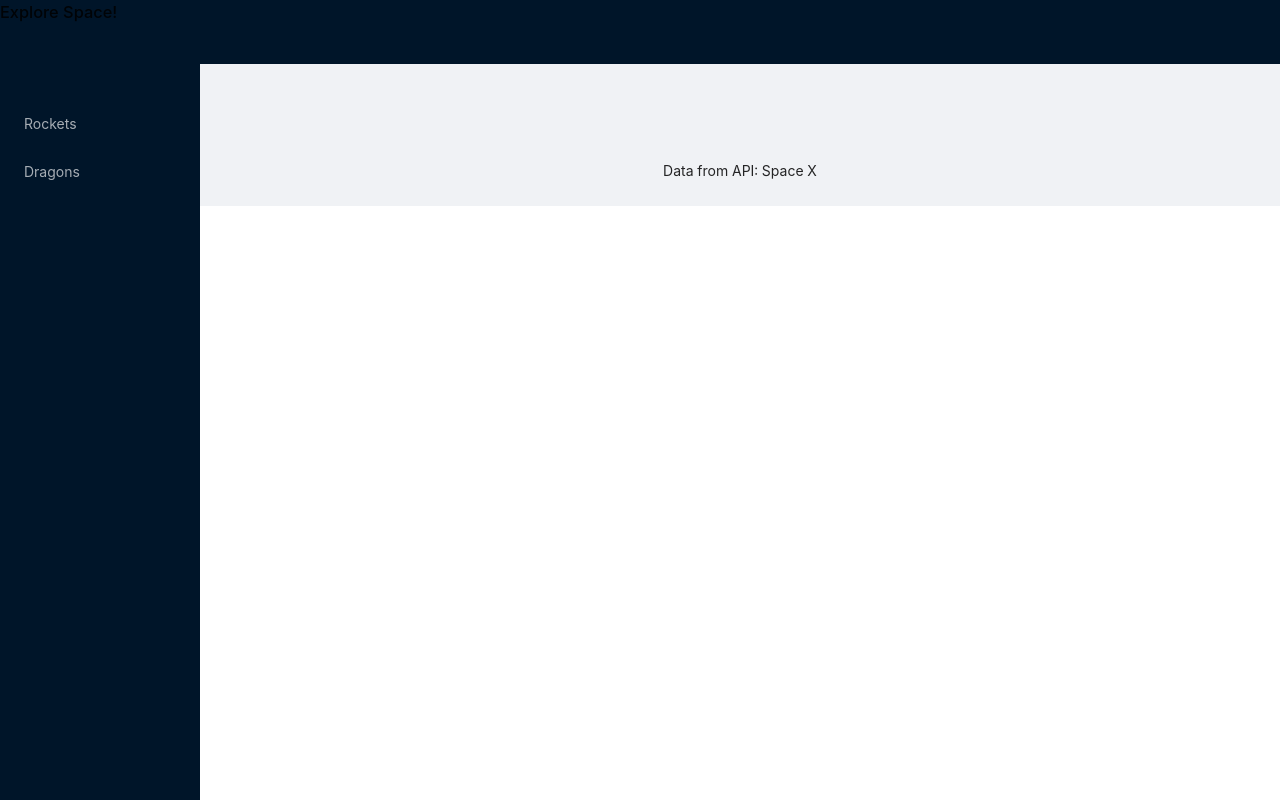
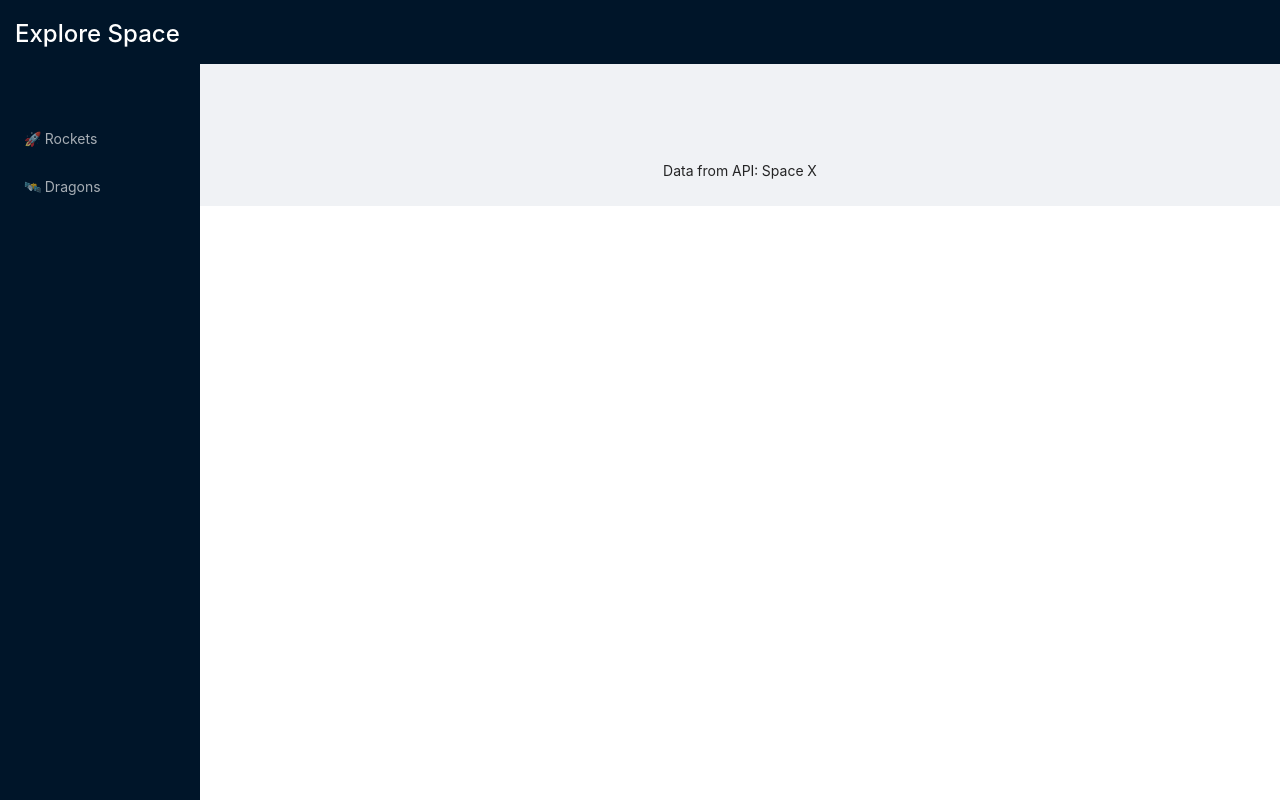
Before and after one commit to KG700/explore-space, a React (Create React App) app: page / in a window 1280 px wide. Built offline with nearby package versions, Linux system fonts and the light colour scheme.

Commit message:
Small modifications to styling and README.md

```diff
--- a/src/components/SpaceShipDetails/DragonDetails.tsx
+++ b/src/components/SpaceShipDetails/DragonDetails.tsx
@@ -5,7 +5,7 @@ import { ThunkDispatch } from 'redux-thunk';
 import * as actionCreators from '../../store/actions';
 
 import { IState } from '../../store/reducer';
-import { Modal} from 'antd';
+import { Modal, Statistic, Row, Col, Divider } from 'antd';
 
 type Props = {
     dragon: any,
@@ -16,6 +16,7 @@ type Props = {
 const DragonDetails = ({ dragon, isVisible, onClickNotVisible }: Props) => {
     return (
         <div>
+            { Object.keys(dragon).length > 0 &&
                 <Modal
                     title={dragon.name}
                     visible={isVisible}
@@ -24,8 +25,28 @@ const DragonDetails = ({ dragon, isVisible, onClickNotVisible }: Props) => {
                     onOk={onClickNotVisible}
                     onCancel={onClickNotVisible}
                 >
+                        <Row gutter={16}>
+                            <Col span={8}>
+                                <Statistic
+                                    title="First Flight" value={dragon.first_flight}
+                                />
+                            </Col>
+                            <Col span={8}>
+                                <Statistic
+                                    title="Height (with trunk)" value={dragon.height_w_trunk.meters + 'm'}
+                                />
+                            </Col>
+                            <Col span={8}>
+                                <Statistic
+                                    title="Dry Mass" value={dragon.dry_mass_kg + 'kg'}
+                                />
+                            </Col>
+                        </Row>
+
+                        <Divider />
                     <p>{dragon.description}</p>
                 </Modal>
+            }
         </div>
     )
 }
--- a/src/components/SpaceShipDetails/RocketDetails.tsx
+++ b/src/components/SpaceShipDetails/RocketDetails.tsx
@@ -46,7 +46,7 @@ const RocketDetails = ({ rocket, isVisible, onClickNotVisible }: Props) => {
                     <Row gutter={16}>
                         <Col span={12}>
                             <Statistic
-                                title="First Flight" value={rocket.first_flight}
+                                title="First Flight Year" value={rocket.first_flight}
                             />
                         </Col>
                         <Col span={12}>
--- a/src/containers/App.css
+++ b/src/containers/App.css
@@ -7,3 +7,9 @@ ul {
 .logo-container {
  height: 100px;
 }
+
+.logo-container h1 {
+  color: white;
+  font-size: x-large;
+  margin: 15px;
+}
--- a/src/containers/App.tsx
+++ b/src/containers/App.tsx
@@ -36,13 +36,13 @@ class App extends Component<Props> {
       }}
     >
       {/* <div className="logo" /> */}
-      <div className="logo-container"><h1>Explore Space!</h1></div>
+      <div className="logo-container"><h1>Explore Space</h1></div>
       <Menu theme="dark" mode="inline" defaultSelectedKeys={['4']}>
         <Menu.Item key="1" onClick={this.props.showRockets}>
-          Rockets
+          🚀 Rockets
         </Menu.Item>
         <Menu.Item key="2" onClick={this.props.showDragons}>
-          Dragons
+          🛰 Dragons
         </Menu.Item>
       </Menu>
     </Sider>
```
Also changed, not shown: 1 other file (tests, documents, lock files or other folders). Lines whose indentation alone changed are shown as unchanged.
